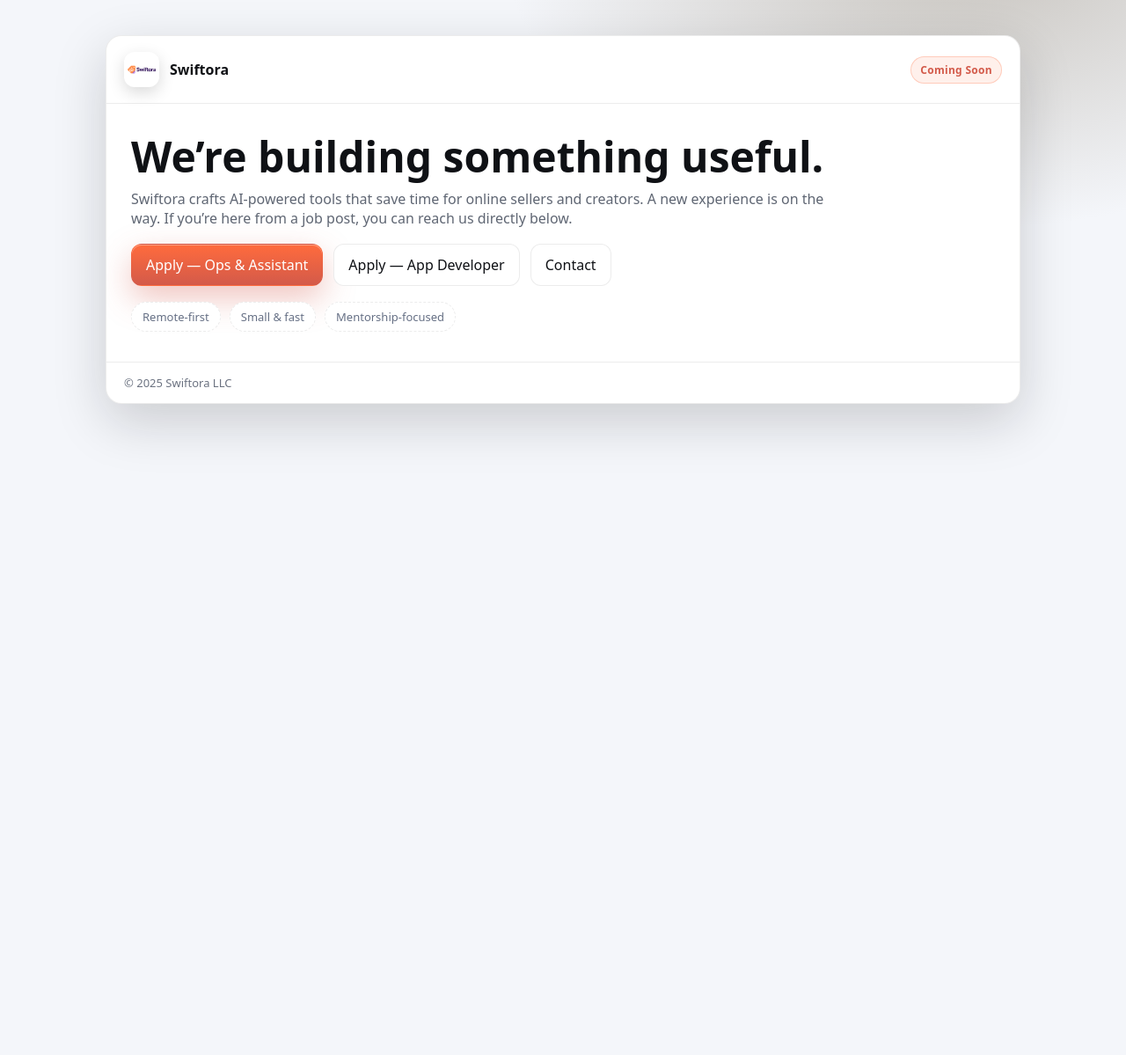
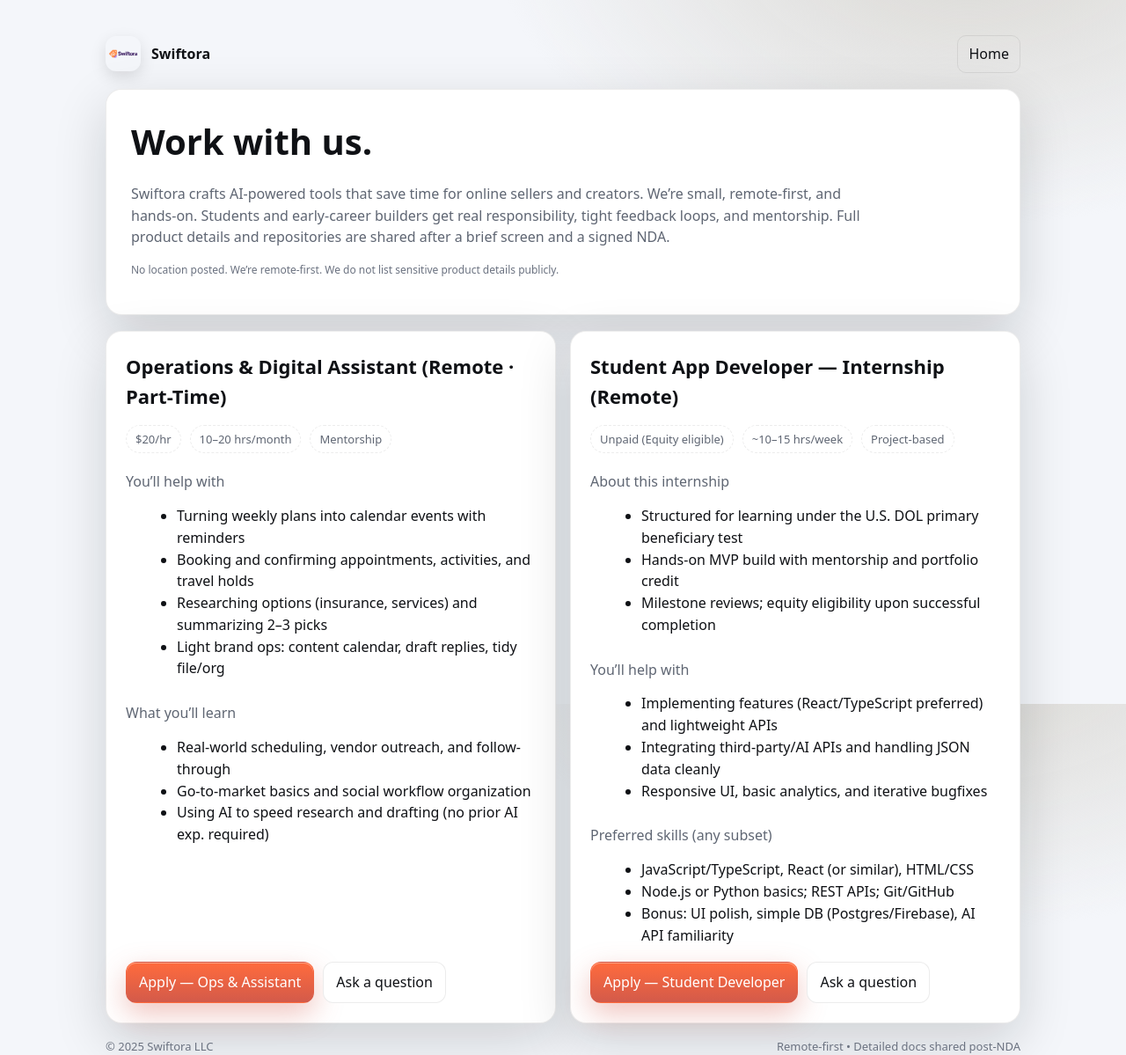
Before and after one commit to Swiftora/swiftora-comingsoon, a plain HTML site: page index.html in a window 1280 px wide. Shown: the whole page at 88% size. Before the commit the page ends 800 px from the top, so only its background shows below. Drawn offline with Linux system fonts and the light colour scheme.

Commit message:
Update index.html

```diff
--- a/index.html
+++ b/index.html
@@ -3,179 +3,174 @@
 <head>
   <meta charset="utf-8" />
   <meta name="viewport" content="width=device-width,initial-scale=1" />
-  <title>Swiftora — Coming Soon</title>
-  <meta name="description" content="Swiftora crafts AI-powered tools that save time for online sellers and creators." />
-  <meta name="robots" content="index,follow" />
+  <title>Careers at Swiftora</title>
+  <meta name="description" content="Join Swiftora—remote-friendly roles for students and early-career builders." />
   <meta name="theme-color" content="#F4F6FA" />
-
-  <!-- Open Graph (optional but nice) -->
-  <meta property="og:title" content="Swiftora — Coming Soon" />
-  <meta property="og:description" content="Tools that save sellers & creators time. A new experience is on the way." />
-  <meta property="og:type" content="website" />
-  <meta property="og:url" content="https://www.swiftora.com/" />
+  <link rel="icon" type="image/png" href="swiftora_icon_512x512.png" />
 
   <style>
-    /* ========= Brand tokens (tweak just these for color/feel) ========= */
+    /* ===== match tokens with index.html ===== */
     :root{
-      --bg: #F4F6FA;                 /* page background */
-      --bg-blob: #c7c3bd;            /* subtle corner blob */
-      --card: #ffffff;               /* card surface */
-      --ink: #0f1115;                /* primary text */
-      --muted: #5f6673;              /* secondary text */
-      --border: rgba(15,17,21,.08);  /* hairline */
-      --shadow-1: 0 20px 60px rgba(15,17,21,.18);
-      --radius: 18px;
-
-      /* Accent (Swiftora orange—adjust if you like) */
-      --accent-1: #ff6b3d;
-      --accent-2: #d35a4a;
-      --accent-3: #b24e4b;
-      --accent-on: #fff;
+      --bg:#F4F6FA; --blob:#d9d7d2; --card:#ffffff; --ink:#0f1115; --muted:#5f6673; --hair:rgba(15,17,21,.08);
+      --shadow:0 20px 60px rgba(15,17,21,.16); --radius:18px;
+      --accent:#FF6B3D; --accent-deep:#D35A4A; --accent-on:#ffffff;
     }
-
-    /* ========== Base ========== */
+    @media (prefers-color-scheme: dark){
+      :root{
+        --bg:#0f1115; --blob:#22242a; --card:#171a21; --ink:#f5f7fb; --muted:#aab1c2; --hair:rgba(255,255,255,.12);
+        --shadow:0 20px 60px rgba(0,0,0,.45);
+      }
+    }
     *{box-sizing:border-box}
     html,body{height:100%}
     body{
-      margin:0;
-      font-family: ui-sans-serif, system-ui, -apple-system, Segoe UI, Roboto, Inter, "Helvetica Neue", Arial;
-      color:var(--ink);
+      margin:0; color:var(--ink);
       background:
-        radial-gradient(880px 540px at 86% -8%, var(--bg-blob) 0%, rgba(0,0,0,0) 60%),
+        radial-gradient(900px 560px at 86% -10%, var(--blob) 0%, rgba(0,0,0,0) 60%),
         var(--bg);
-      display:grid;
-      place-items:start center;
-      padding:40px 18px 80px;
+      font-family: ui-sans-serif, system-ui, -apple-system, Segoe UI, Roboto, Inter, Arial;
+      line-height:1.55; padding:40px 18px 80px;
+    }
+    .wrap{max-width:1040px;margin:0 auto}
+
+    .nav{
+      display:flex; align-items:center; gap:12px; margin-bottom:18px;
+    }
+    .logo{height:40px;width:40px;border-radius:12px;object-fit:cover;display:block;box-shadow:0 6px 18px rgba(0,0,0,.12)}
+    .brand{font-weight:700}
+    .nav a.home{
+      margin-left:auto; text-decoration:none; color:var(--ink);
+      border:1px solid var(--hair); padding:8px 12px; border-radius:10px;
     }
 
-    .wrap{max-width:1040px;width:100%}
+    .hero{
+      background:var(--card); border:1px solid var(--hair); border-radius:var(--radius); box-shadow:var(--shadow);
+      padding:28px; margin-bottom:18px;
+    }
+    h1{margin:0 0 8px; font-size:clamp(28px,5vw,40px)}
+    .lead{color:var(--muted); max-width:840px}
+    .note{font-size:12px; color:#6b7280; margin-top:10px}
 
-    /* Card */
+    .grid{display:grid; grid-template-columns:1fr; gap:16px; margin-top:18px}
+    @media(min-width:900px){ .grid{grid-template-columns:1fr 1fr} }
+
     .card{
-      background: var(--card);
-      border: 1px solid var(--border);
-      border-radius: var(--radius);
-      box-shadow: var(--shadow-1);
-      overflow:hidden;
+      background:var(--card); border:1px solid var(--hair); border-radius:var(--radius); box-shadow:var(--shadow);
+      padding:22px; display:flex; flex-direction:column; gap:12px;
+    }
+    h2{margin:0 0 4px; font-size:22px}
+    .meta{display:flex; flex-wrap:wrap; gap:10px; font-size:13px; color:var(--muted)}
+    .pill{border:1px dashed var(--hair); border-radius:999px; padding:5px 10px}
+    .section{margin:8px 0 2px; font-size:16px; color:var(--muted)}
+    ul{margin:0 0 6px 18px}
+    .btnrow{display:flex; flex-wrap:wrap; gap:10px; margin-top:auto}
+    a.btn{
+      display:inline-flex; align-items:center; gap:8px; text-decoration:none;
+      padding:10px 14px; border-radius:12px; border:1px solid var(--hair); background:#fff; color:var(--ink);
+      transition:.15s ease;
+    }
+    a.btn:hover{transform:translateY(-1px)}
+    a.btn.primary{
+      color:var(--accent-on);
+      background:linear-gradient(180deg, var(--accent), var(--accent-deep));
+      border-color:transparent; box-shadow:0 12px 32px rgba(211,90,74,.35), 0 1px 0 rgba(255,255,255,.35) inset;
     }
 
-    /* Header */
-    .header{
-      display:flex; align-items:center; gap:12px;
-      padding:18px 20px;
-      border-bottom:1px solid var(--border);
-    }
-    .logo{
-      height:40px; width:40px; border-radius:12px; object-fit:cover; display:block;
-      box-shadow: 0 6px 18px rgba(0,0,0,.15);
-    }
-    .brand{font-weight:700}
-    .tag{
-      margin-left:auto;
-      display:inline-block; padding:6px 10px; border-radius:999px;
-      font-size:12px; letter-spacing:.3px; font-weight:600;
-      color:var(--accent-2);
-      background: rgba(255,107,61,.10);
-      border: 1px solid rgba(255,107,61,.28);
-    }
-
-    /* Body */
-    .body{padding:34px 28px}
-    h1{margin:0 0 10px; font-size: clamp(28px, 6vw, 48px); line-height:1.1}
-    .lead{max-width:800px; color:var(--muted); margin:6px 0 18px}
-
-    /* Buttons */
-    .row{display:flex; flex-wrap:wrap; gap:12px; margin:16px 0 18px}
-    a.btn{
-      --pad: 12px 16px;
-      display:inline-flex; align-items:center; gap:10px;
-      text-decoration:none; padding:var(--pad); border-radius:12px;
-      border:1px solid var(--border); color:var(--ink); background:#fff;
-      transition: transform .08s ease, box-shadow .15s ease, background .15s ease;
-    }
-    a.btn:hover{transform: translateY(-1px)}
-    a.btn.primary{
-      color:var(--accent-on);
-      background: linear-gradient(180deg, var(--accent-1), var(--accent-2));
-      border-color: transparent;
-      box-shadow:
-        0 14px 36px rgba(211,90,74,.35),
-        0 1px 0 rgba(255,255,255,.35) inset;
-    }
-    a.btn.ghost{background:#fff}
-    a.btn:active{transform: translateY(0)}
-
-    /* Pills */
-    .pills{display:flex; flex-wrap:wrap; gap:10px}
-    .pill{
-      font-size:13px; color:#667085;
-      border:1px dashed var(--border);
-      padding:7px 12px; border-radius:999px; background:#fff;
-    }
-
-    /* Footer */
-    .footer{
-      border-top:1px solid var(--border);
-      padding:14px 20px;
-      font-size:13px; color:#6b7280;
-      display:flex; justify-content:space-between; gap:8px; flex-wrap:wrap;
-    }
-
-    /* Responsive nits */
-    @media (max-width: 540px){
-      .body{padding:26px 18px}
-      .row a.btn{flex:1}
-    }
+    footer{margin-top:16px; color:#6b7280; font-size:13px; display:flex; justify-content:space-between; flex-wrap:wrap; gap:8px}
   </style>
 </head>
 <body>
   <div class="wrap">
-    <div class="card" role="region" aria-label="Swiftora Coming Soon">
-      <!-- Header -->
-      <div class="header">
-        <img src="swiftora_icon_512x512.png" alt="Swiftora logo" class="logo"
-             onerror="this.style.display='none'">
-        <div class="brand">Swiftora</div>
-        <span class="tag">Coming&nbsp;Soon</span>
-      </div>
+    <nav class="nav" aria-label="Primary">
+      <img src="swiftora_icon_512x512.png" alt="Swiftora logo" class="logo" onerror="this.style.display='none'">
+      <div class="brand">Swiftora</div>
+      <a class="home" href="/index.html">Home</a>
+    </nav>
 
-      <!-- Body -->
-      <div class="body">
-        <h1>We’re building something useful.</h1>
-        <p class="lead">
-          Swiftora crafts AI-powered tools that save time for online sellers and creators.
-          A new experience is on the way. If you’re here from a job post, you can reach us directly below.
-        </p>
+    <section class="hero" role="region" aria-label="Careers intro">
+      <h1>Work with us.</h1>
+      <p class="lead">
+        Swiftora crafts AI-powered tools that save time for online sellers and creators.
+        We’re small, remote-first, and hands-on. Students and early-career builders get real responsibility,
+        tight feedback loops, and mentorship. Full product details and repositories are shared after a brief screen and a signed NDA.
+      </p>
+      <p class="note">No location posted. We’re remote-first. We do not list sensitive product details publicly.</p>
+    </section>
 
-        <div class="row">
-          <a class="btn primary" href="mailto:info@swiftora.com?subject=Application:%20Operations%20%26%20Digital%20Assistant">
-            Apply — Ops &amp; Assistant
-          </a>
-          <a class="btn ghost" href="mailto:info@swiftora.com?subject=Application:%20App%20Developer">
-            Apply — App Developer
-          </a>
-          <a class="btn ghost" href="mailto:info@swiftora.com?subject=General%20Inquiry">
-            Contact
-          </a>
+    <section class="grid" aria-label="Open roles">
+      <!-- Role 1: Operations & Digital Assistant -->
+      <article class="card" aria-labelledby="ops-title">
+        <h2 id="ops-title">Operations & Digital Assistant (Remote · Part-Time)</h2>
+        <div class="meta">
+          <span class="pill">$20/hr</span>
+          <span class="pill">10–20 hrs/month</span>
+          <span class="pill">Mentorship</span>
         </div>
 
-        <div class="pills" aria-label="Company traits">
-          <span class="pill">Remote-first</span>
-          <span class="pill">Small &amp; fast</span>
-          <span class="pill">Mentorship-focused</span>
+        <div class="section">You’ll help with</div>
+        <ul>
+          <li>Turning weekly plans into calendar events with reminders</li>
+          <li>Booking and confirming appointments, activities, and travel holds</li>
+          <li>Researching options (insurance, services) and summarizing 2–3 picks</li>
+          <li>Light brand ops: content calendar, draft replies, tidy file/org</li>
+        </ul>
+
+        <div class="section">What you’ll learn</div>
+        <ul>
+          <li>Real-world scheduling, vendor outreach, and follow-through</li>
+          <li>Go-to-market basics and social workflow organization</li>
+          <li>Using AI to speed research and drafting (no prior AI exp. required)</li>
+        </ul>
+
+        <div class="btnrow">
+          <a class="btn primary" href="mailto:info@swiftora.com?subject=Application:%20Operations%20%26%20Digital%20Assistant&body=Hi%20Swiftora%2C%0A%0AMy%20name%20is%20...%20I%E2%80%99m%20interested%20in%20the%20Operations%20%26%20Digital%20Assistant%20role.%20Here%E2%80%99s%20a%20quick%20note%20on%20my%20experience%3A%0A%E2%80%A2%20Scheduling%20or%20coordination%20example%0A%E2%80%A2%20Tools%20I%20use%0A%E2%80%A2%20Availability%20(hrs%2Fwk)%0A%0AThanks!">Apply — Ops & Assistant</a>
+          <a class="btn" href="mailto:info@swiftora.com?subject=Question%20about%20Ops%20%26%20Digital%20Assistant">Ask a question</a>
         </div>
-      </div>
+      </article>
 
-      <!-- Footer -->
-      <div class="footer">
-        <span>© <span id="y"></span> Swiftora LLC</span>
-        <span></span><!-- intentionally blank: no city/address -->
-      </div>
-    </div>
+      <!-- Role 2: Student App Developer (Unpaid, Equity Eligible) -->
+      <article class="card" aria-labelledby="dev-title">
+        <h2 id="dev-title">Student App Developer — Internship (Remote)</h2>
+        <div class="meta">
+          <span class="pill">Unpaid (Equity eligible)</span>
+          <span class="pill">~10–15 hrs/week</span>
+          <span class="pill">Project-based</span>
+        </div>
+
+        <div class="section">About this internship</div>
+        <ul>
+          <li>Structured for learning under the U.S. DOL primary beneficiary test</li>
+          <li>Hands-on MVP build with mentorship and portfolio credit</li>
+          <li>Milestone reviews; equity eligibility upon successful completion</li>
+        </ul>
+
+        <div class="section">You’ll help with</div>
+        <ul>
+          <li>Implementing features (React/TypeScript preferred) and lightweight APIs</li>
+          <li>Integrating third-party/AI APIs and handling JSON data cleanly</li>
+          <li>Responsive UI, basic analytics, and iterative bugfixes</li>
+        </ul>
+
+        <div class="section">Preferred skills (any subset)</div>
+        <ul>
+          <li>JavaScript/TypeScript, React (or similar), HTML/CSS</li>
+          <li>Node.js or Python basics; REST APIs; Git/GitHub</li>
+          <li>Bonus: UI polish, simple DB (Postgres/Firebase), AI API familiarity</li>
+        </ul>
+
+        <div class="btnrow">
+          <a class="btn primary" href="mailto:info@swiftora.com?subject=Application:%20Student%20Developer%20Internship&body=Hi%20Swiftora%2C%0A%0AI%E2%80%99m%20interested%20in%20the%20Student%20Developer%20Internship.%20Here%E2%80%99s%20a%20quick%20note%3A%0A%E2%80%A2%20Link%20to%20GitHub%20or%20project%0A%E2%80%A2%20Tech%20stack%20I%20know%0A%E2%80%A2%20Availability%20(hrs%2Fwk)%0A%0AThanks!">Apply — Student Developer</a>
+          <a class="btn" href="mailto:info@swiftora.com?subject=Question%20about%20Student%20Developer%20Internship">Ask a question</a>
+        </div>
+      </article>
+    </section>
+
+    <footer>
+      <span>© <span id="y"></span> Swiftora LLC</span>
+      <span>Remote-first • Detailed docs shared post-NDA</span>
+    </footer>
   </div>
 
-  <script>
-    document.getElementById('y').textContent = new Date().getFullYear();
-  </script>
+  <script>document.getElementById('y').textContent=new Date().getFullYear();</script>
 </body>
 </html>
```
